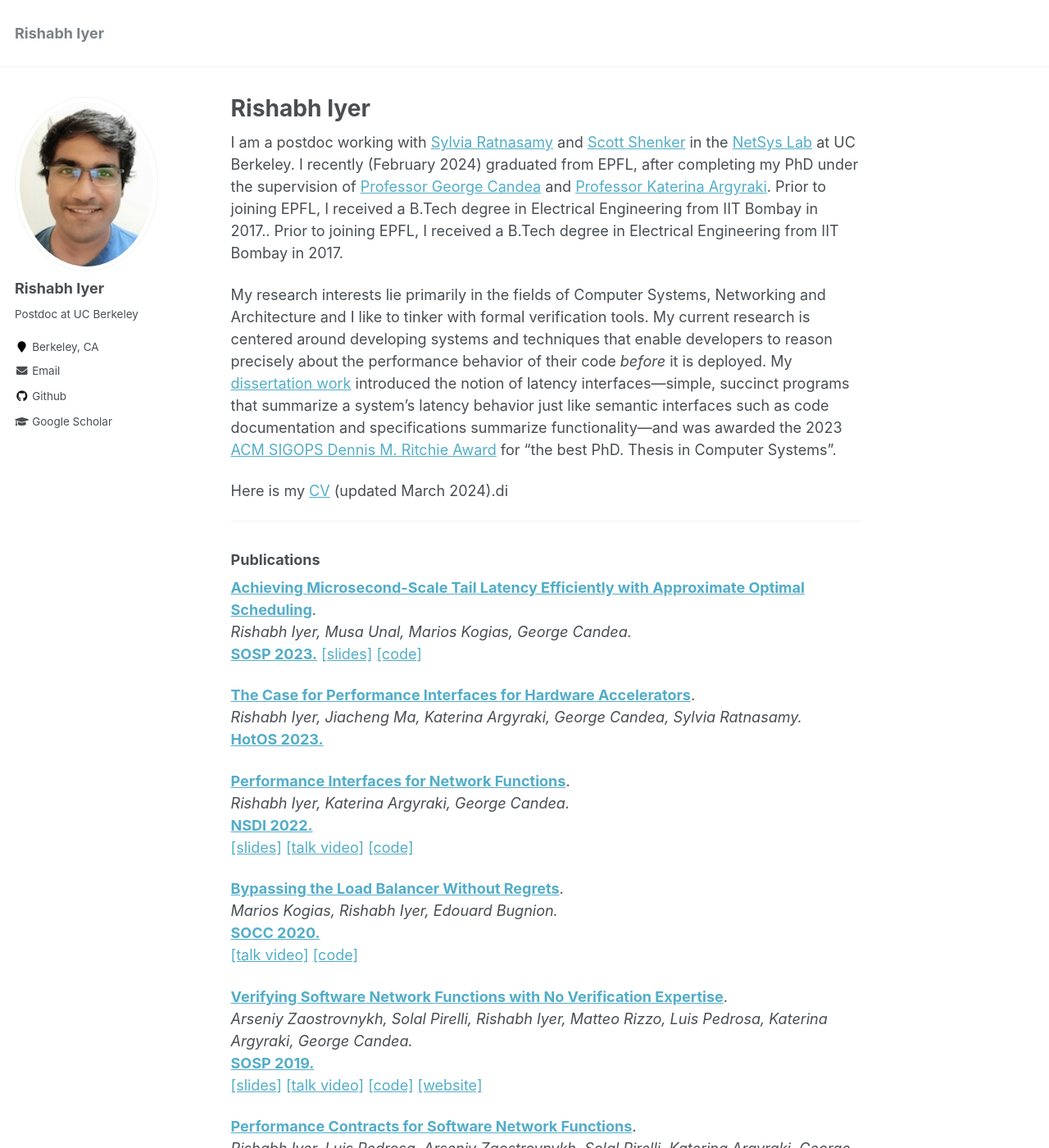
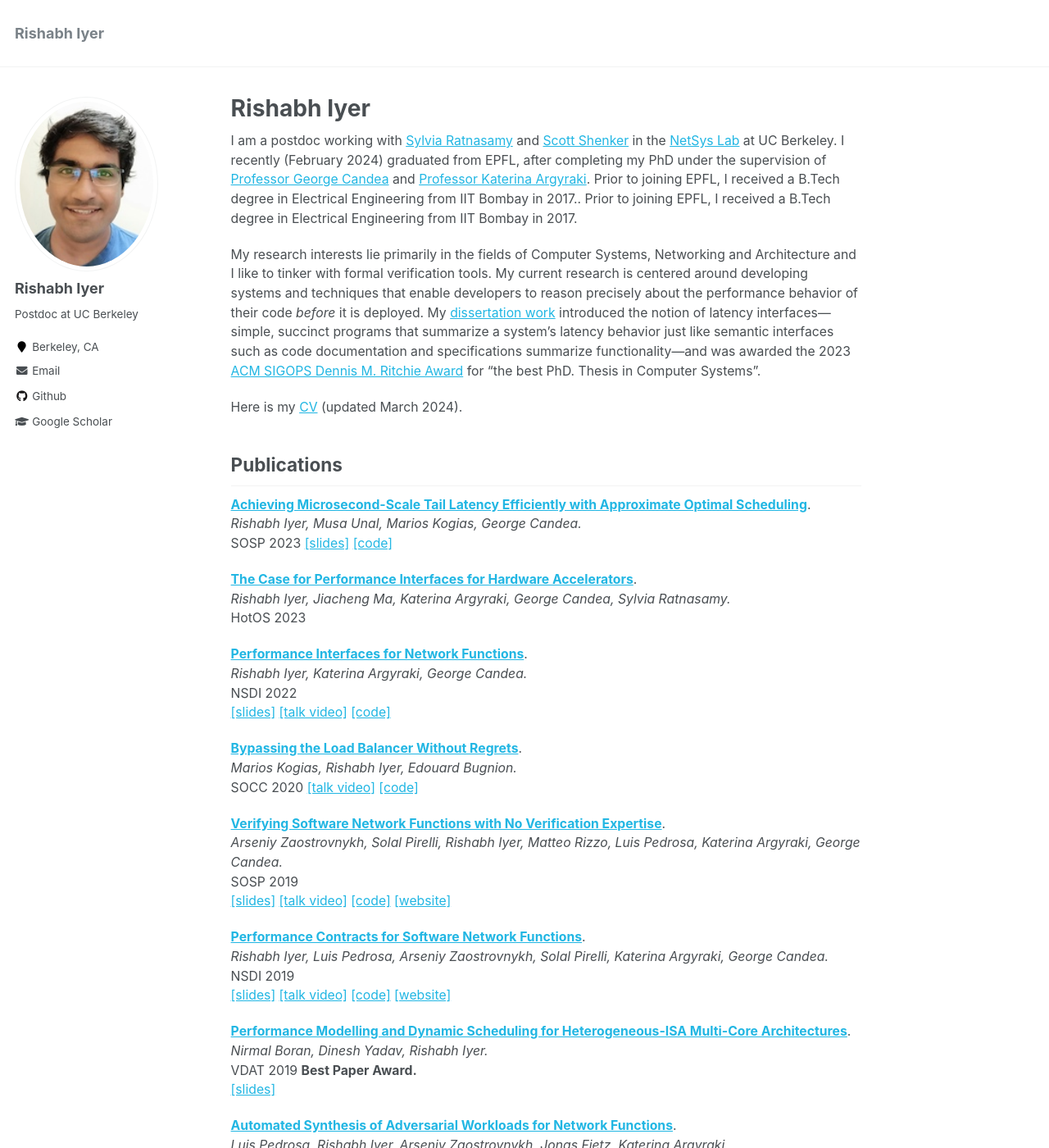
Before and after one commit to rishabh246/rishabh246.github.io, a Jekyll site: the page built from _pages/about.md, in a window 1280 px wide and 1400 px high. Shown: the whole window at 82% size. Built offline with Jekyll 4.4.1, drawn with Linux system fonts in a browser that asks for light colours; some of the changed text lies outside the part shown.

Commit message:
Minor tweaks

```diff
--- a/_pages/about.md
+++ b/_pages/about.md
@@ -13,47 +13,46 @@ I am a postdoc working with [Sylvia Ratnasamy](https://people.eecs.berkeley.edu/
 My research interests lie primarily in the fields of Computer Systems, Networking and Architecture and I like to tinker with formal verification tools. My current research is centered around developing systems and techniques that enable developers to reason precisely about the performance behavior of their code _before_ it is deployed. My [dissertation work](/files/thesis.pdf) introduced the notion of latency interfaces---simple, succinct programs that summarize a system’s latency behavior just
 like semantic interfaces such as code documentation and specifications summarize functionality---and was awarded the 2023 [ACM SIGOPS Dennis M. Ritchie Award](https://www.sigops.org/awards/dmr/) for "the best PhD. Thesis in Computer Systems".
 
-Here is my [CV](/files/cv.pdf) (updated March 2024).di
+Here is my [CV](/files/cv.pdf) (updated March 2024).
 
-* * *
-
-### Publications
+Publications
+-------
 
 **[Achieving Microsecond-Scale Tail Latency Efficiently with Approximate Optimal Scheduling](/files/concord.pdf)**.
 _Rishabh Iyer, Musa Unal, Marios Kogias, George Candea._
-**[SOSP 2023.](https://sosp2023.mpi-sws.org)**
+SOSP 2023
 [[slides]](files/concord-slides.pptx) [[code]](https://github.com/dslab-epfl/concord)
 
 **[The Case for Performance Interfaces for Hardware Accelerators](/files/perf-interf-accel.pdf)**.
 _Rishabh Iyer, Jiacheng Ma, Katerina Argyraki, George Candea, Sylvia Ratnasamy._
-**[HotOS 2023.](https://sigops.org/s/conferences/hotos/2023/index.html)**
+HotOS 2023
 
 **[Performance Interfaces for Network Functions](/files/pix.pdf)**.
 _Rishabh Iyer, Katerina Argyraki, George Candea._
-**[NSDI 2022.](https://www.usenix.org/conference/nsdi22)**
+NSDI 2022
 [[slides]](files/pix_slides.pdf) [[talk video]](https://www.youtube.com/watch?v=iM3R2Gp0PWo) [[code]](https://github.com/dslab-epfl/pix)
 
 **[Bypassing the Load Balancer Without Regrets](/files/crab.pdf)**.
 _Marios Kogias, Rishabh Iyer, Edouard Bugnion._
-**[SOCC 2020.](https://acmsocc.github.io/2020/)**
+SOCC 2020
 [[talk video]](https://drive.google.com/file/d/1pG8Tbkn3obZhSSzWJGVsVcQ5kAziMg07/view?usp=sharing) [[code]](https://github.com/epfl-dcsl/crab)
 
 **[Verifying Software Network Functions with No Verification Expertise](/files/vigor.pdf)**.
 _Arseniy Zaostrovnykh, Solal Pirelli, Rishabh Iyer, Matteo Rizzo, Luis Pedrosa, Katerina Argyraki, George Candea._
-**[SOSP 2019.](https://sosp19.rcs.uwaterloo.ca/)**
+SOSP 2019
 [[slides]](https://vigor-nf.github.io/slides.pdf) [[talk video]](https://sosp19.rcs.uwaterloo.ca/videos/D2-S1-P4.mp4) [[code]](https://github.com/vigor-nf/vigor) [[website]](https://vigor-nf.github.io/)
 
 **[Performance Contracts for Software Network Functions](/files/bolt.pdf)**.
 _Rishabh Iyer, Luis Pedrosa, Arseniy Zaostrovnykh, Solal Pirelli, Katerina Argyraki, George Candea._
-**[NSDI 2019.](https://www.usenix.org/conference/nsdi19)**
+NSDI 2019
 [[slides]](files/bolt_slides.pdf) [[talk video]](https://www.youtube.com/watch?v=cV8pCGiTxgQ) [[code]](https://github.com/bolt-perf-contracts/bolt) [[website]](https://bolt-perf-contracts.github.io)
 
 **[Performance Modelling and Dynamic Scheduling for Heterogeneous-ISA Multi-Core Architectures](files/btp.pdf)**.
 _Nirmal Boran, Dinesh Yadav, Rishabh Iyer._
-**[VDAT 2019.](http://vdat2019.iiti.ac.in)**   **Best Paper Award.**
+VDAT 2019  **Best Paper Award.**
 [[slides]](files/vdat19_slides.pdf)
 
 **[Automated Synthesis of Adversarial Workloads for Network Functions](files/castan.pdf)**.
 _Luis Pedrosa, Rishabh Iyer, Arseniy Zaostrovnykh, Jonas Fietz, Katerina Argyraki._
-**[SIGCOMM 2018.](https://conferences.sigcomm.org/sigcomm/2018/)**
+SIGCOMM 2018
 [[slides]](files/castan_slides.pdf) [[talk video]](https://www.youtube.com/watch?v=1BjeaNvmBwQ&t=1571s) [[code]](https://github.com/nal-epfl/castan) [[website]](https://pedrosa.2y.net/Projects/CASTAN)
--- a/_sass/_page.scss
+++ b/_sass/_page.scss
@@ -56,7 +56,7 @@
   }
 
   p, li, dl {
-    font-size: 0.875 em;
+    font-size: 0.875em;
   }
 
   /* paragraph indents */
--- a/_sass/_variables.scss
+++ b/_sass/_variables.scss
@@ -64,7 +64,7 @@ $primary-color              : #7a8288;
 $success-color              : #62c462;
 $warning-color              : #f89406;
 $danger-color               : #ee5f5b;
-$info-color                 : #52adc8;
+$info-color                 : #21b6e3;
 
 /* brands */
 $behance-color              : #1769FF;
```
